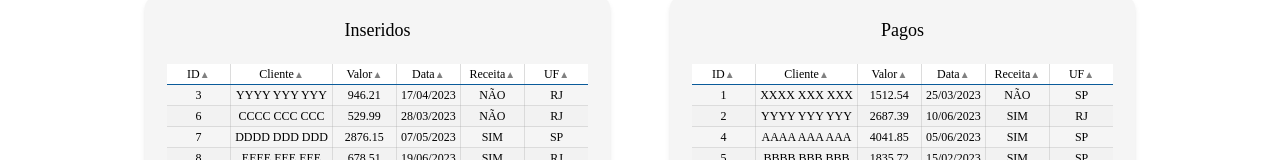
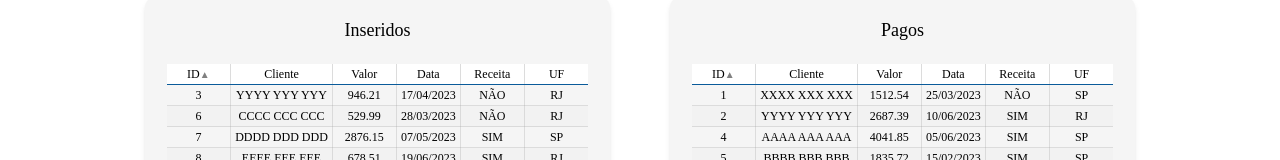
Before and after one commit to glgaspar/Front-End_Sprint2_FullStackDev_PUC-Rio, a React (Create React App) app: page / in a window 1280 px wide. Shown: the part 193-353 px from the top of the page. Built offline with nearby package versions, Linux system fonts and the light colour scheme.

Commit message:
melhor visual de ordenacao

```diff
--- a/src/components/Tabelas/TabelaSimples.jsx
+++ b/src/components/Tabelas/TabelaSimples.jsx
@@ -35,18 +35,16 @@ function TabelaSimples(props){
             sortOrder,
             columnKey,
             sortKey,
-            onClick,
         }) {
         return (
             <button
-            onClick={onClick}
             className={
                 sortKey === columnKey && sortOrder === "desc"
                 ? classes['sort-button'] + " " + classes['sort-reverse']
                 : classes['sort-button']
             }
             >
-            ▲
+            {sortKey === columnKey ? "▲" : ""}
             </button>
         );
         }
@@ -111,11 +109,10 @@ function TabelaSimples(props){
                         <tr>
                             {
                                 dadoTabela[0] && colunas.map((titulo, index) =>
-                                    <th key={index}>
+                                    <th key={index} onClick={() => changeSort(titulo)}>
                                         { props.head[titulo]}
                                         <SortButton
                                             columnKey={titulo}
-                                            onClick={() => changeSort(titulo)}
                                             {...{
                                                 sortOrder,
                                                 sortKey,
--- a/src/components/Tabelas/TabelaSimples.module.css
+++ b/src/components/Tabelas/TabelaSimples.module.css
@@ -34,6 +34,7 @@
 }
 
 .tabela th {
+    cursor: pointer;
     padding: 4px;
     text-align: center;
     border-bottom: 1px solid #0A5B9A;
```
